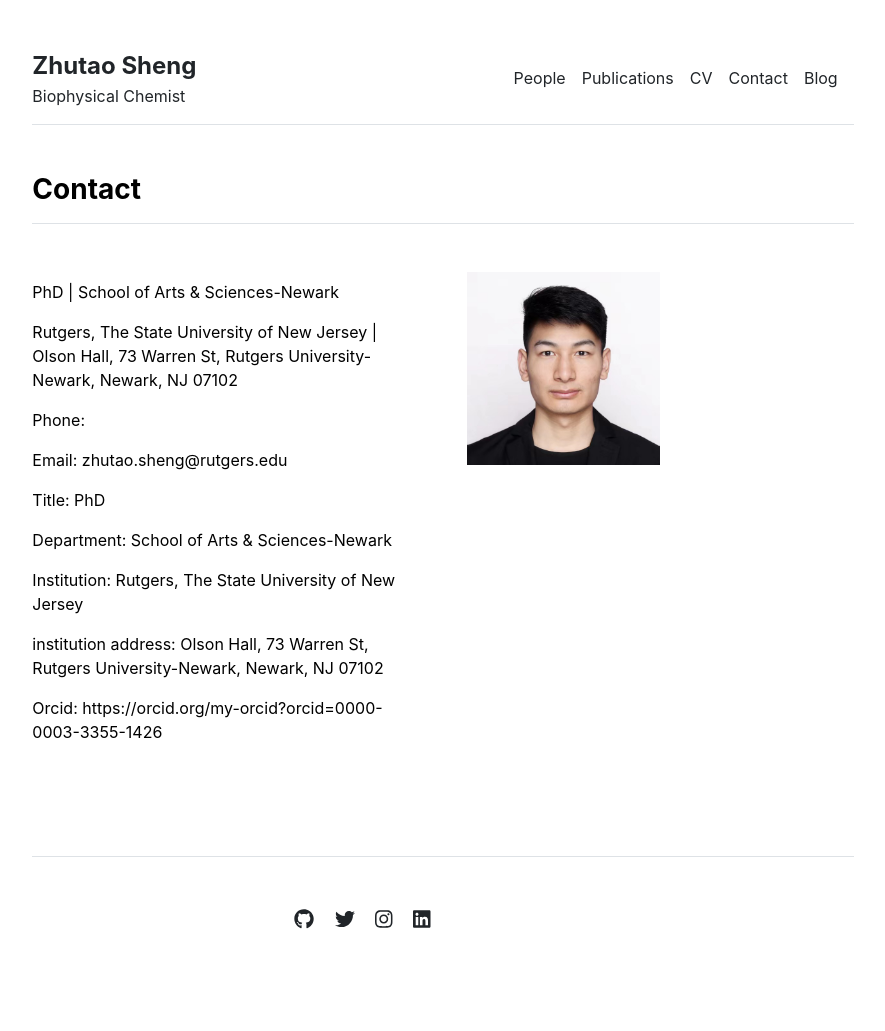
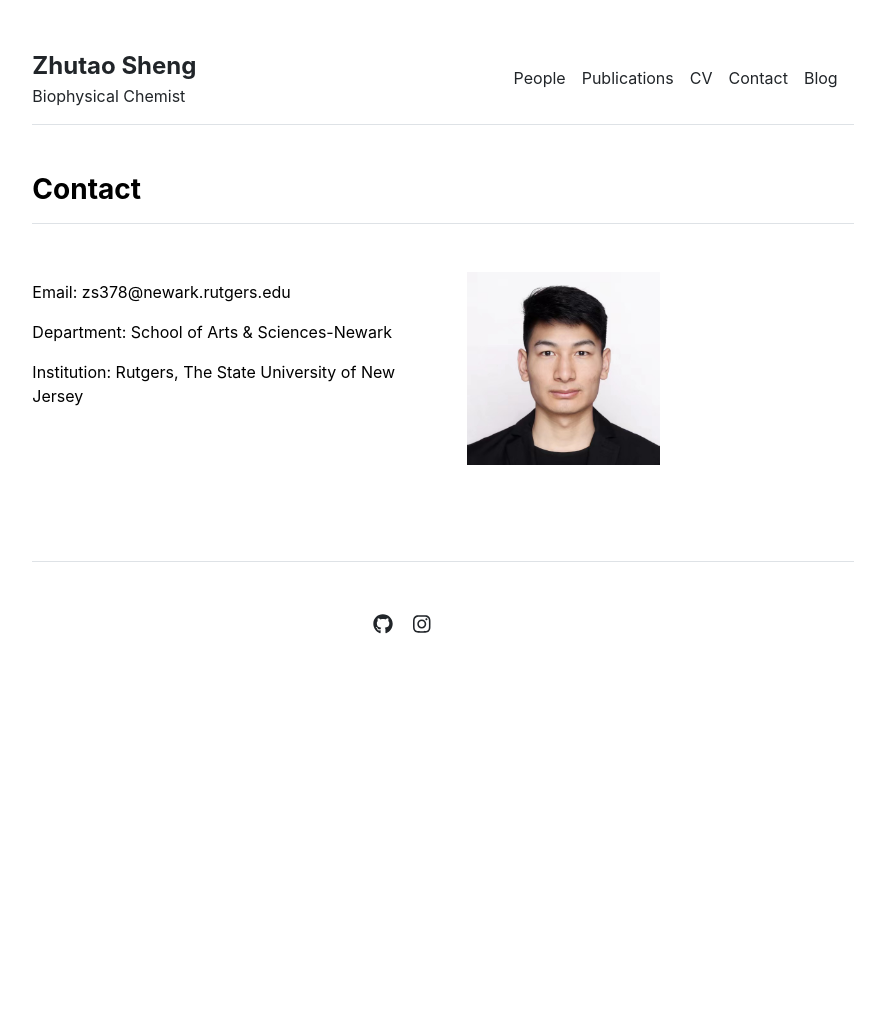
Before and after one commit to beingzhutao/BeingZ, a Jekyll site: the page built from contact.md, in a window 1280 px wide. Shown: the whole page, without its empty margins (197-1082 px from the left). Built offline with Jekyll 4.4.1, drawn with Linux system fonts in a browser that asks for light colours; after the commit the page ends 900 px from its top, so only the background shows below that.

Commit message:
update setting

```diff
--- a/_data/settings.yml
+++ b/_data/settings.yml
@@ -11,9 +11,7 @@ people:
 
 social:
 - {icon: 'github', link: 'https://zhutaosheng.github.io'}
-- {icon: 'twitter', link: 'contact'}
-- {icon: 'instagram', link: 'contact'}
-- {icon: 'linkedin', link: 'contact'}
+- {icon: 'instagram', link: 'https://www.instagram.com/zhutao.s'}
 
 contacts:
-- {name: '', title: 'PhD', department: 'School of Arts & Sciences-Newark', institution: 'Rutgers, The State University of New Jersey', institution_address: 'Olson Hall, 73 Warren St, Rutgers University-Newark, Newark, NJ 07102', email: 'zhutao.sheng@rutgers.edu', orcid: 'https://orcid.org/my-orcid?orcid=0000-0003-3355-1426',  image: 'assets/img/zhutao.jpg'}
+- {name: '', department: 'School of Arts & Sciences-Newark', institution: 'Rutgers, The State University of New Jersey', email: 'zs378@newark.rutgers.edu', image: 'assets/img/zhutao.jpg'}
--- a/_includes/contact.html
+++ b/_includes/contact.html
@@ -5,15 +5,9 @@
     <div class="row g-5 mb-5">
       <div class="col-md-6">
         <h4>{{ contact.name }}</h4>
-        <p>{{ contact.title }} | {{ contact.department }}</p>
-        <p>{{ contact.institution }} | {{ contact.institution_address }}</p>
-        <p>Phone: {{ contact.phone }}</p>
         <p>Email: {{ contact.email }}</p>
-        <p>Title: {{ contact.title }}</p>
         <p>Department: {{ contact.department }}</p>
         <p>Institution: {{ contact.institution }}</p>
-        <p>institution address: {{ contact.institution_address }}</p>
-        <p>Orcid: {{ contact.orcid }}</p>
       </div>
       <div class="col-md-6">
         <img src="{{ site.github.url }}/{{ contact.image }}" alt="Contact" width="50%">
```
Also changed, not shown: assets/icons/a_enegetic_boy_are_coding_with_chemistry_stuff.png (added).
